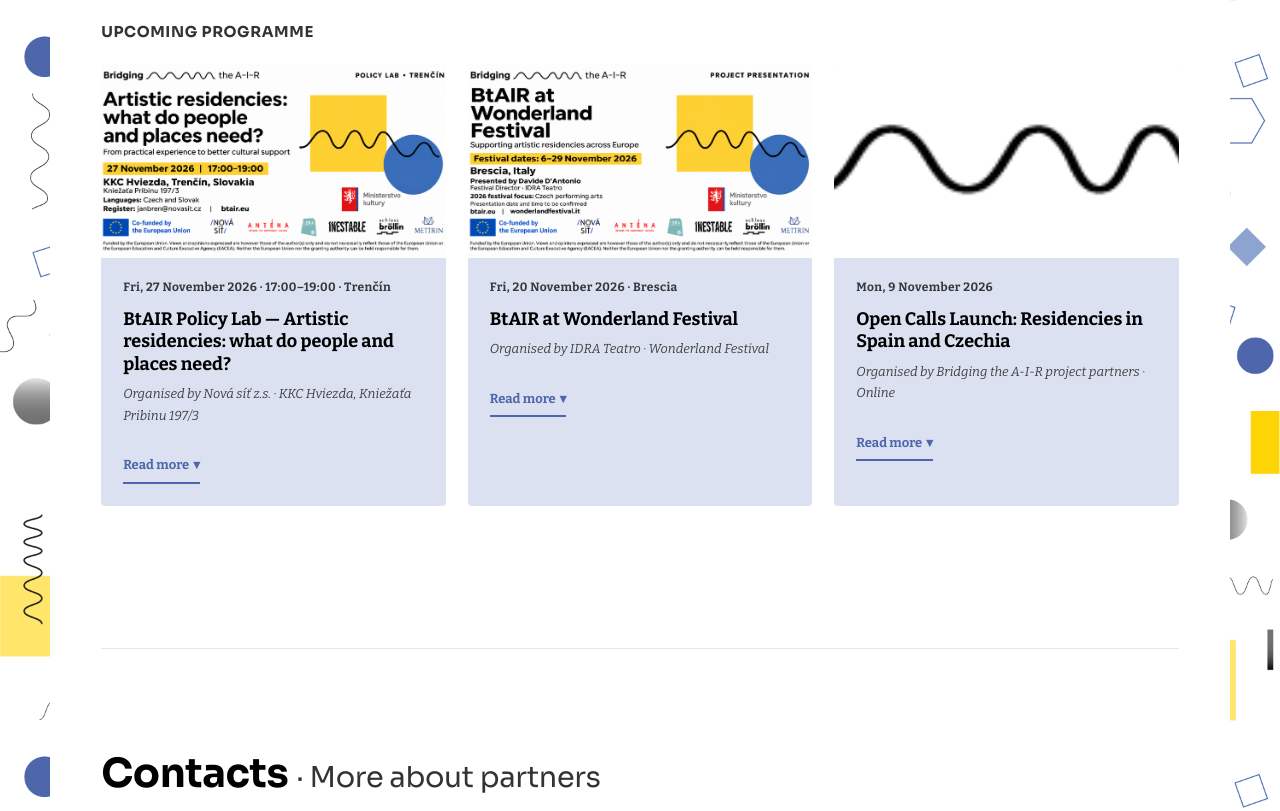
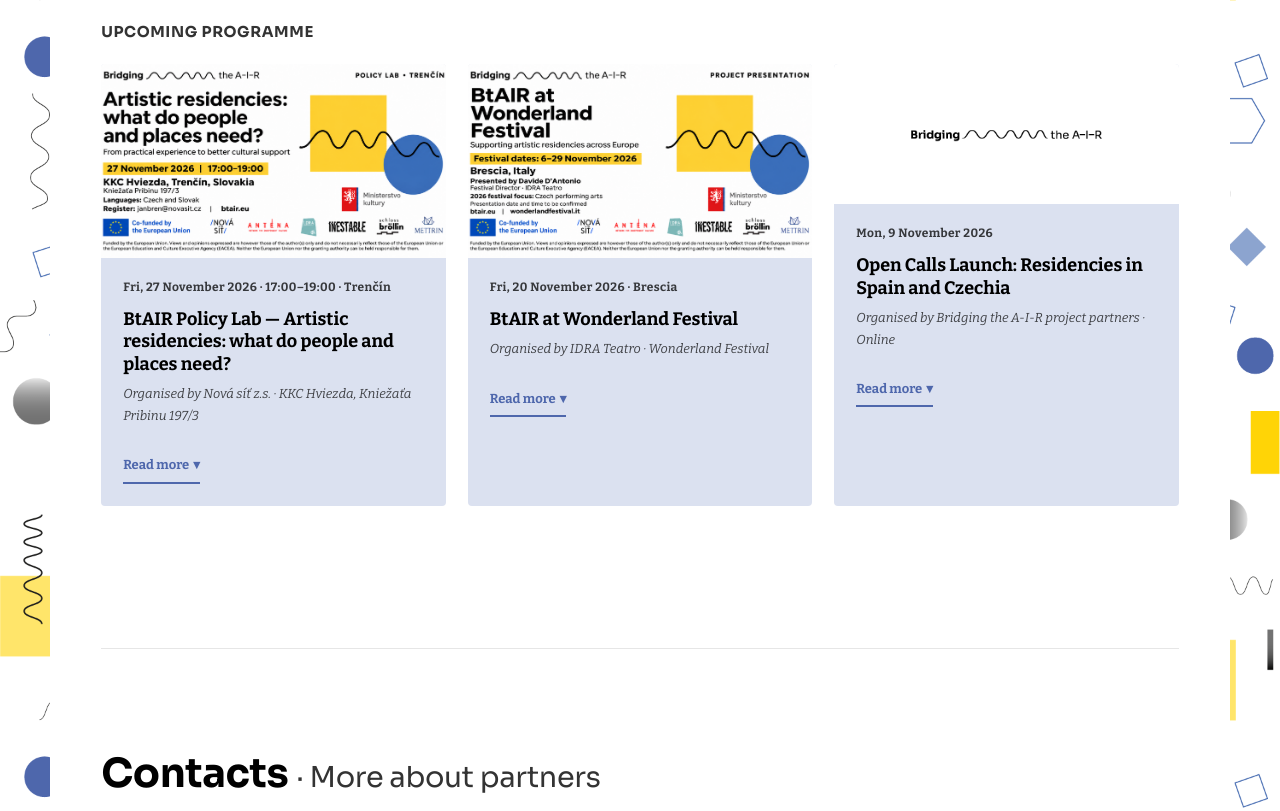
Before and after one commit to ondrejwald/btair-eleventy, an Eleventy site: page src/index.njk in a window 1280 px wide. Shown: the part 6189-7000 px from the top of the page. Built offline with nearby package versions, Linux system fonts and the light colour scheme; Eleventy itself is replaced by a stand-in of ours; files that its build step writes are made by us from their sources.

Commit message:
Fix: render BtAIR logo in event card as contained logo, not 16:9 poster

```diff
--- a/src/_layouts/base.njk
+++ b/src/_layouts/base.njk
@@ -88,7 +88,25 @@
             min-height: 120px;
             object-fit: cover;
             object-position: center;
-        }
+        }.event-card__poster--logo {
+    aspect-ratio: auto;
+    min-height: 140px;
+    padding: 20px 24px;
+    background: #FFFFFF;
+    display: flex;
+    align-items: center;
+    justify-content: center;
+    box-sizing: border-box;
+}
+.event-card__poster--logo img {
+    max-width: 70%;
+    max-height: 90px;
+    width: auto;
+    height: auto;
+    min-height: 0;
+    object-fit: contain;
+    mix-blend-mode: multiply;
+}
         .event-card__body {
             padding: 20px 22px 22px;
             display: flex;
--- a/src/content/events/01-open-call-launch.md
+++ b/src/content/events/01-open-call-launch.md
@@ -7,6 +7,7 @@ country: ""
 organiser: "Bridging the A-I-R project partners"
 status: "Upcoming"
 image: "/assets/logos/btair-logo-header.png"
+imageIsLogo: true
 link: "#"
 linkLabel: "More info"
 ---
--- a/src/index.njk
+++ b/src/index.njk
@@ -199,7 +199,7 @@ layout: base.njk
             {%- for event in collections.events %}
             <li class="event-card event-card--{{ event.data.status | lower }}">
                 {% if event.data.image %}
-                <figure class="event-card__poster">
+                <figure class="event-card__poster{% if event.data.imageIsLogo %} event-card__poster--logo{% endif %}">
                     <img src="{{ event.data.image | url }}" alt="{{ event.data.title }}" loading="lazy">
                 </figure>
                 {% endif %}
```
